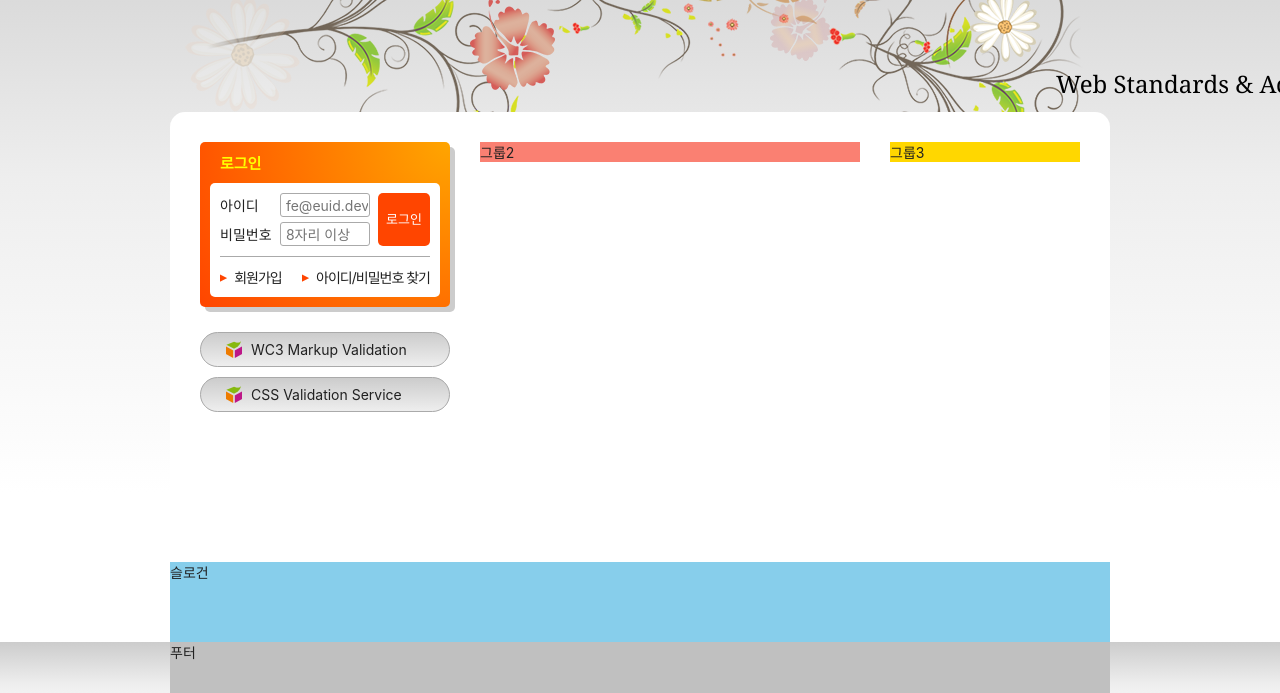
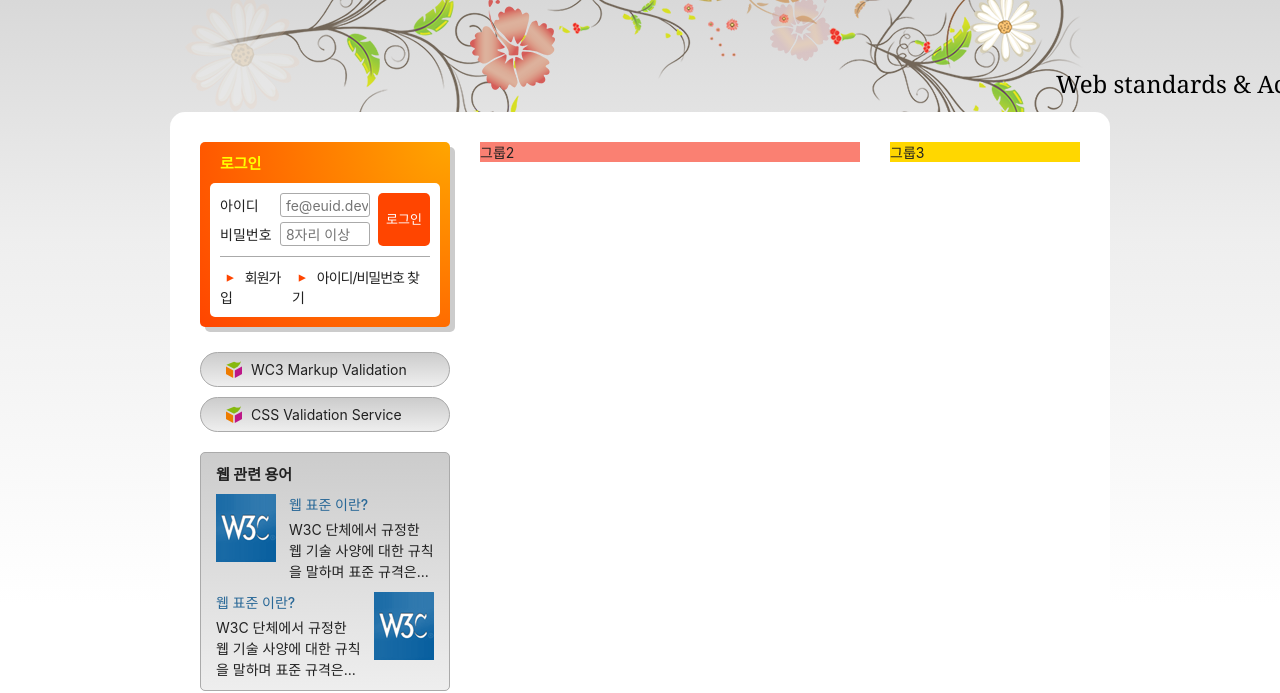
Before and after one commit to kyungseob7/HTML5, a plain HTML site: page index.html in a window 1280 px wide. Shown: the part 135-828 px from the top of the page. Drawn offline with Linux system fonts and the light colour scheme; a web font is replaced by a local one.

Commit message:
웹 관련 용어 완성

```diff
--- a/index.html
+++ b/index.html
@@ -28,7 +28,7 @@
     <nav class="navigation">
       <h2 class="a11y-hidden">메인 메뉴</h2>
       <ul class="menu">
-        <li class="menu-item  is-active">
+        <li class="menu-item is-active">
           <button type="button" class="menu-button">HTML에 대해</button>
           <ul class="sub-menu menu-html">
             <li>
@@ -132,36 +132,36 @@
   </header>
   <div class="visual">
     <div class="visual-text">
-      Web Standards &amp; Accessibility
+      Web standards &amp; Accessibility
     </div>
   </div>
   <main class="main">
     <div class="group group1">
       <section class="login">
         <h2 class="login-title">로그인</h2>
-        <form action="서버URL" class="login-form" method="GET">
+        <form method="POST" action="https://formspree.io/seulbinim@gmail.com" class="login-form">
           <fieldset>
             <legend>회원 로그인 폼</legend>
             <div class="user-email">
               <label for="userEmail">아이디</label>
-              <input type="email" id="userEmail" name="userEmail" placeholder="fe@euid.dev" required/>
+              <input type="email" id="userEmail" name="userEmail" placeholder="fe@euid.dev" required />
             </div>
             <div class="user-pw">
               <label for="userPw">비밀번호</label>
-              <input type="password" id="userPw" name="userPw" placeholder="8자리 이상" required/>
+              <input type="password" id="userPw" name="userPw" placeholder="8자리 이상" required />
             </div>
             <button type="submit" class="login-button">로그인</button>
           </fieldset>
         </form>
         <ul class="sign">
-          <li><a href="">회원가입</a></li>
-          <li><a href="">아이디/비밀번호 찾기</a></li>
+          <li><a href="/" class="icon-right-dir">회원가입</a></li>
+          <li><a href="/" class="icon-right-dir">아이디/비밀번호 찾기</a></li>
         </ul>
       </section>
       <h2 class="a11y-hidden">유효성 검사 배너</h2>
       <ul class="validation-list">
         <li>
-          <a href="/" target="_blank" rel="noopener noreferrer" title="마크업 유효성 검사 사이트로 이동 (새창)">
+          <a href="/" target="_blank" rel="noopener noreferrer" title="마크업 유효성검사 사이트로 이동 (새창)">
             WC3 Markup Validation
           </a>
         </li>
@@ -171,6 +171,29 @@
           </a>
         </li>
       </ul>
+      <section class="term">
+        <h2 class="term-title">웹 관련 용어</h2>
+        <dl class="term-list">
+          <div>
+            <dt class="term-list-subject">웹 표준 이란?</dt>
+            <dd class="term-list-thumbnail">
+              <img src="./assets/web_standards.gif" alt="W3C 로고" />
+            </dd>
+            <dd class="term-list-brief">
+              W3C 단체에서 규정한 웹 기술 사양에 대한 규칙을 말하며 표준 규격은...
+            </dd>
+          </div>
+          <div class="cross">
+            <dt class="term-list-subject">웹 표준 이란?</dt>
+            <dd class="term-list-thumbnail">
+              <img src="./assets/web_standards.gif" alt="W3C 로고" />
+            </dd>
+            <dd class="term-list-brief">
+              W3C 단체에서 규정한 웹 기술 사양에 대한 규칙을 말하며 표준 규격은...
+            </dd>
+          </div>
+        </dl>
+      </section>
     </div>
     <div class="group group2">그룹2</div>
     <div class="group group3">그룹3</div>
--- a/styles/style.css
+++ b/styles/style.css
@@ -413,6 +413,60 @@ body {
   color: red;
 }
 
+/* 웹 관련 용어 */
+.term {
+  margin-top: 20px;
+  background: #ccc linear-gradient(to bottom, #ccc, #eee);
+  border: 1px solid #aaa;
+  border-radius: 5px;
+  padding: 10px 15px;
+}
+
+.term-title {
+  font-size: 15px;
+  font-weight: 700;
+}
+
+.term-list {
+  margin-top: 10px;
+}
+
+.term-list div {
+  margin-top: 10px;
+  display: flow-root;
+}
+
+.term-list-subject {
+  color: #296897;
+  float: right;
+  width: 145px;
+  font-weight: 500;
+}
+
+.term-list-thumbnail {
+  float: left;
+}
+
+.term-list-thumbnail img {
+  vertical-align: middle;
+}
+
+.term-list-brief {
+  float: right;
+  width: 145px;
+  margin-top: 5px;
+  line-height: 1.5;
+}
+
+.cross .term-list-thumbnail {
+  float: right;
+}
+
+.cross .term-list-subject,
+.cross .term-list-brief {
+  float: left;
+}
+
 
 
 
```
